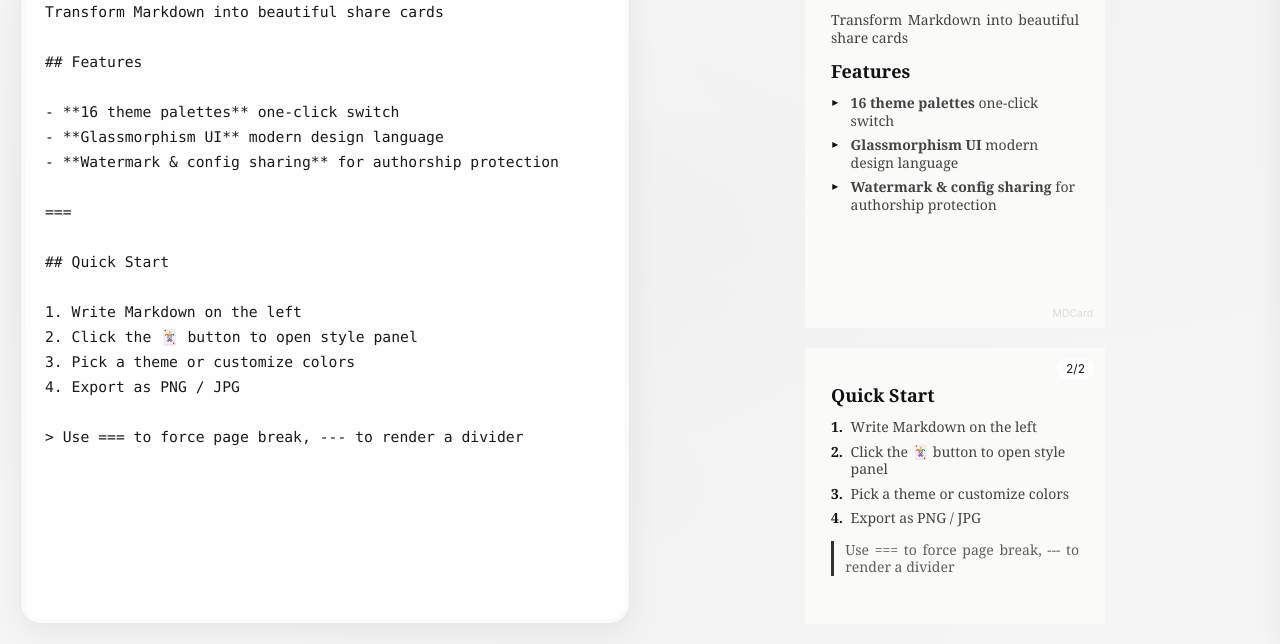
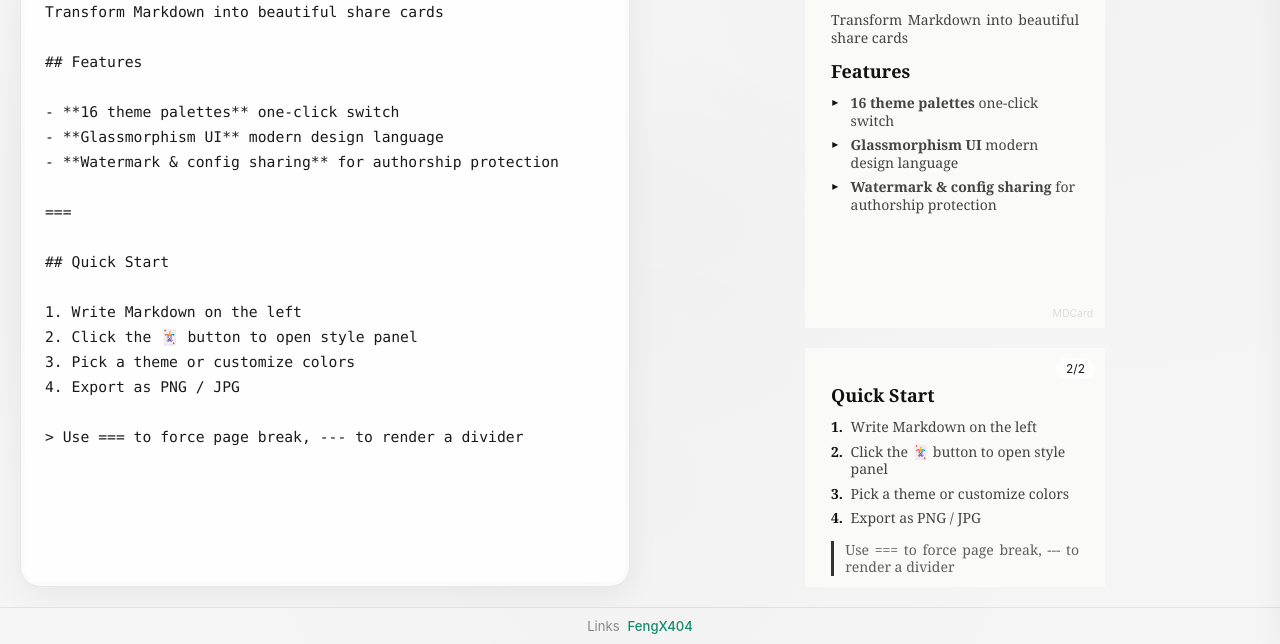
Before and after one commit to FengX404/MDCard, a website built with Vite: page src/index.html in a window 1280 px wide. Shown: the part 156-800 px from the top of the page. Built offline with nearby package versions, Linux system fonts and the light colour scheme; some packages are replaced by stand-ins of ours.

Commit message:
feat: add footer with friendly links section

```diff
--- a/src/index.html
+++ b/src/index.html
@@ -80,6 +80,7 @@
                 <a class="mc__btn mc__btn--ghost mc__github" href="https://github.com/FengX404/MDCard" target="_blank" rel="noopener noreferrer" title="GitHub">
                     <svg width="17" height="17" viewBox="0 0 24 24" fill="none" stroke="currentColor" stroke-width="1.5" stroke-linecap="round" stroke-linejoin="round"><path d="M9 19c-5 1.5-5-2.5-7-3m14 6v-3.87a3.37 3.37 0 00-.94-2.61c3.14-.35 6.44-1.54 6.44-7A5.44 5.44 0 0020 4.77 5.07 5.07 0 0019.91 1S18.73.65 16 2.48a13.38 13.38 0 00-7 0C6.27.65 5.09 1 5.09 1A5.07 5.07 0 005 4.77a5.44 5.44 0 00-1.5 3.78c0 5.42 3.3 6.61 6.44 7A3.37 3.37 0 009 18.13V22"/></svg>
                 </a>
+
             </div>
         </header>
 
@@ -104,6 +105,11 @@
                 <div class="mc__preview-cards" id="mc-cards"></div>
             </section>
         </main>
+
+        <footer class="mc__footer">
+            <span class="mc__footer-label" data-i18n="footer.links">友情链接</span>
+            <a class="mc__footer-link" href="https://fengx404.com" target="_blank" rel="noopener noreferrer">FengX404</a>
+        </footer>
 
         <aside class="mc__drawer" id="mc-drawer">
             <div class="mc__drawer-overlay" id="mc-drawer-overlay"></div>
--- a/src/locales/en.json
+++ b/src/locales/en.json
@@ -119,5 +119,8 @@
     "untitled": "Untitled draft",
     "notFound": "Draft not found",
     "emergency": "Emergency recovered draft"
+  },
+  "footer": {
+    "links": "Links"
   }
 }
--- a/src/locales/ja.json
+++ b/src/locales/ja.json
@@ -119,5 +119,8 @@
     "untitled": "無題の下書き",
     "notFound": "下書きが見つかりません",
     "emergency": "緊急保存された内容を復元しました"
+  },
+  "footer": {
+    "links": "リンク"
   }
 }
--- a/src/locales/ko.json
+++ b/src/locales/ko.json
@@ -119,5 +119,8 @@
     "untitled": "제목 없는 초안",
     "notFound": "초안을 찾을 수 없습니다",
     "emergency": "긴급 저장된 내용을 복원했습니다"
+  },
+  "footer": {
+    "links": "링크"
   }
 }
--- a/src/locales/zh-CN.json
+++ b/src/locales/zh-CN.json
@@ -119,5 +119,8 @@
     "untitled": "未命名草稿",
     "notFound": "草稿不存在或已被删除",
     "emergency": "已恢复紧急保存的内容"
+  },
+  "footer": {
+    "links": "友情链接"
   }
 }
--- a/src/locales/zh-TW.json
+++ b/src/locales/zh-TW.json
@@ -119,5 +119,8 @@
     "untitled": "未命名草稿",
     "notFound": "草稿不存在或已被刪除",
     "emergency": "已恢復緊急儲存的內容"
+  },
+  "footer": {
+    "links": "友情連結"
   }
 }
--- a/src/styles/layout.css
+++ b/src/styles/layout.css
@@ -347,6 +347,34 @@ body {
     color: var(--mc-text-primary);
 }
 
+/* ── Footer ─────────────────────────────────────────────────────────────── */
+
+.mc__footer {
+    display: flex;
+    align-items: center;
+    justify-content: center;
+    gap: 8px;
+    padding: 10px 24px;
+    border-top: 1px solid var(--mc-glass-border);
+    flex-shrink: 0;
+    font-size: 0.82rem;
+}
+
+.mc__footer-label {
+    color: var(--mc-text-muted);
+}
+
+.mc__footer-link {
+    color: var(--mc-accent);
+    text-decoration: none;
+    font-weight: 500;
+    transition: color var(--mc-transition);
+}
+
+.mc__footer-link:hover {
+    color: var(--mc-text-primary);
+}
+
 /* ── Responsive breakpoints ────────────────────────────────────────────── */
 
 @media (max-width: 768px) {
```
